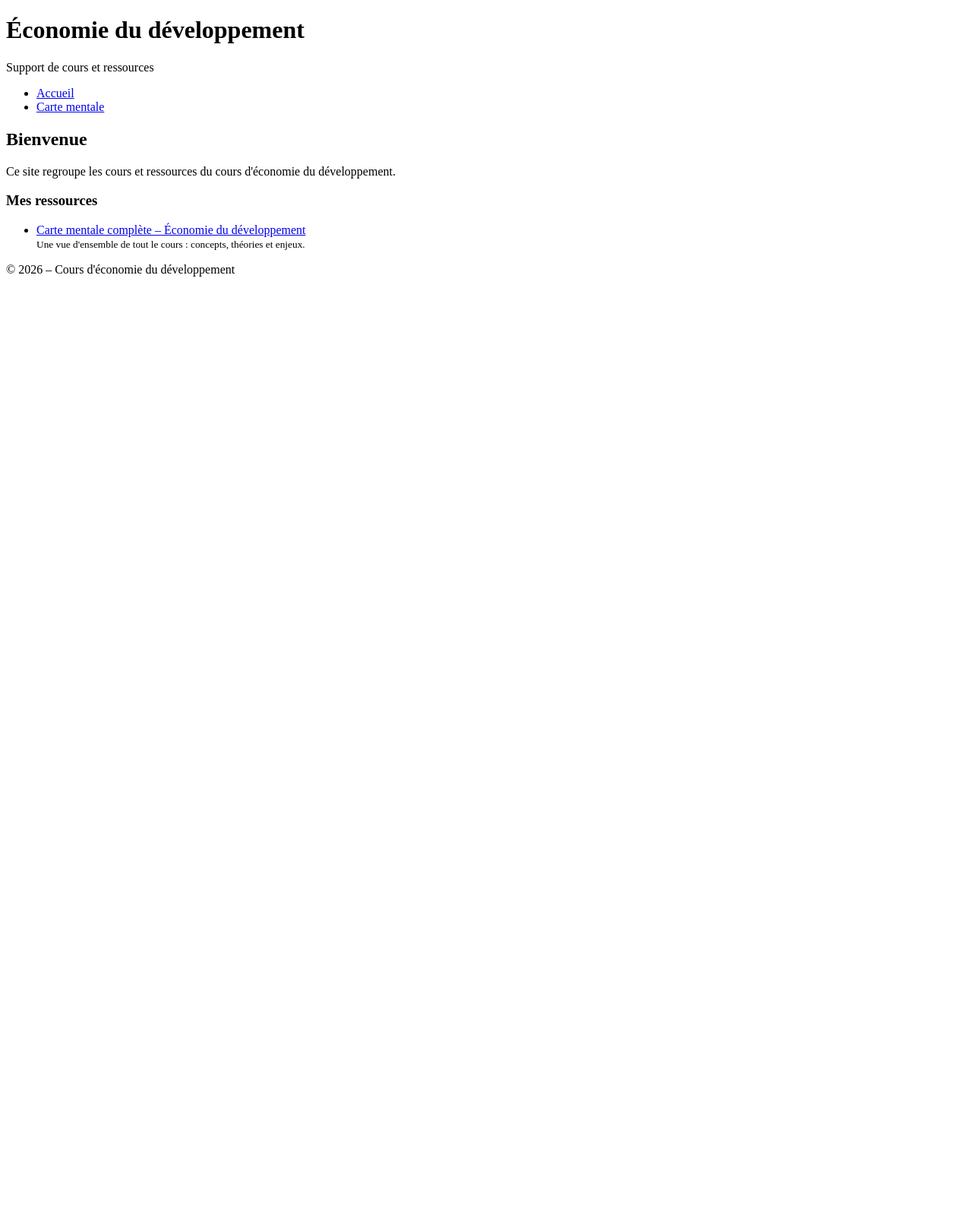
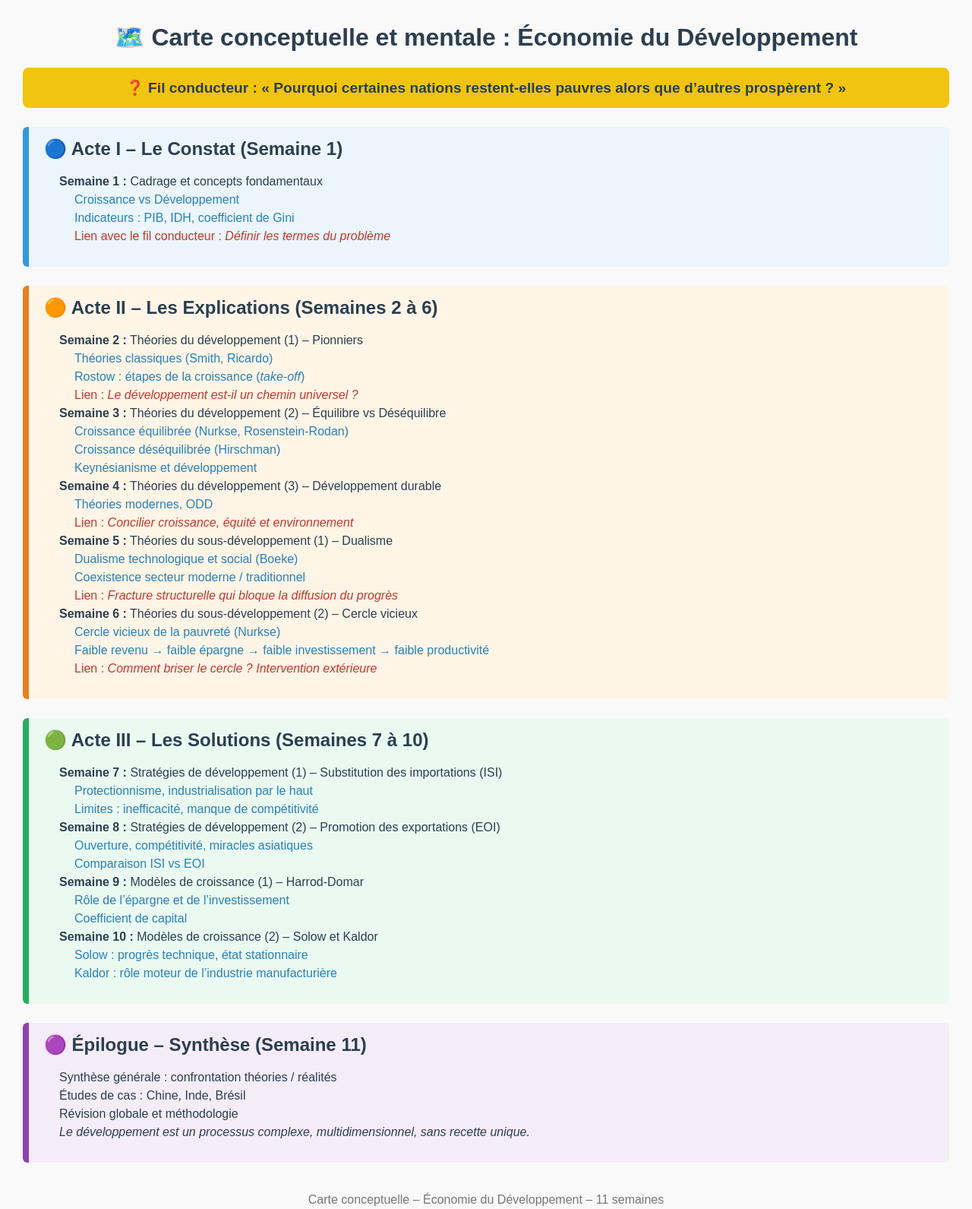
Before and after one commit to ahmedkabene-design/cours-economie-developpement, a plain HTML site: page index.html in a window 1280 px wide. Shown: the whole page at 76% size. Before the commit the page ends 800 px from the top, so only its background shows below. Drawn offline with Linux system fonts and the light colour scheme.

Commit message:
Update index.html

```diff
--- a/index.html
+++ b/index.html
@@ -1,37 +1,134 @@
 <!DOCTYPE html>
 <html lang="fr">
 <head>
-  <meta charset="UTF-8">
-  <title>Économie du développement - Cours</title>
+<meta charset="UTF-8">
+<title>Carte conceptuelle - Économie du Développement</title>
+<style>
+  body { font-family: Arial, sans-serif; margin: 30px; background: #f9f9f9; color: #2c3e50; }
+  h1 { text-align: center; color: #2c3e50; }
+  .fil { background: #f1c40f; padding: 15px; border-radius: 8px; text-align: center; font-weight: bold; margin: 20px 0; font-size: 1.2em; }
+  .acte { margin: 25px 0; padding: 15px 20px; border-left: 8px solid; border-radius: 6px; }
+  .acte1 { border-color: #3498db; background: #ebf5fb; }
+  .acte2 { border-color: #e67e22; background: #fef5e7; }
+  .acte3 { border-color: #27ae60; background: #eafaf1; }
+  .epilogue { border-color: #8e44ad; background: #f4ecf7; }
+  h2 { margin-top: 0; }
+  ul { list-style-type: none; padding-left: 20px; }
+  li { margin: 6px 0; }
+  .semaine { font-weight: bold; color: #2c3e50; }
+  .concept { color: #2980b9; }
+  .auteurs { font-style: italic; color: #555; }
+  .lien { color: #c0392b; font-weight: 500; }
+</style>
 </head>
 <body>
-  <header>
-    <h1>Économie du développement</h1>
-    <p>Support de cours et ressources</p>
-  </header>
 
-  <nav>
-    <ul>
-      <li><a href="index.html">Accueil</a></li>
-      <li><a href="Contenu/Carte_mentale.html">Carte mentale</a></li>
-    </ul>
-  </nav>
+<h1>🗺️ Carte conceptuelle et mentale : Économie du Développement</h1>
 
-  <main>
-    <h2>Bienvenue</h2>
-    <p>Ce site regroupe les cours et ressources du cours d'économie du développement.</p>
+<div class="fil">
+  ❓ Fil conducteur : « Pourquoi certaines nations restent-elles pauvres alors que d’autres prospèrent ? »
+</div>
 
-    <h3>Mes ressources</h3>
-    <ul>
-      <li>
-        <a href="Contenu/Carte_mentale.html">Carte mentale complète – Économie du développement</a><br>
-        <small>Une vue d'ensemble de tout le cours : concepts, théories et enjeux.</small>
-      </li>
-    </ul>
-  </main>
+<!-- ACTE I -->
+<div class="acte acte1">
+  <h2>🔵 Acte I – Le Constat (Semaine 1)</h2>
+  <ul>
+    <li><span class="semaine">Semaine 1 :</span> Cadrage et concepts fondamentaux
+      <ul>
+        <li class="concept">Croissance vs Développement</li>
+        <li class="concept">Indicateurs : PIB, IDH, coefficient de Gini</li>
+        <li class="lien">Lien avec le fil conducteur : <em>Définir les termes du problème</em></li>
+      </ul>
+    </li>
+  </ul>
+</div>
 
-  <footer>
-    <p>© 2026 – Cours d'économie du développement</p>
-  </footer>
+<!-- ACTE II -->
+<div class="acte acte2">
+  <h2>🟠 Acte II – Les Explications (Semaines 2 à 6)</h2>
+  <ul>
+    <li><span class="semaine">Semaine 2 :</span> Théories du développement (1) – Pionniers
+      <ul>
+        <li class="concept">Théories classiques (Smith, Ricardo)</li>
+        <li class="concept">Rostow : étapes de la croissance (<em>take-off</em>)</li>
+        <li class="lien">Lien : <em>Le développement est-il un chemin universel ?</em></li>
+      </ul>
+    </li>
+    <li><span class="semaine">Semaine 3 :</span> Théories du développement (2) – Équilibre vs Déséquilibre
+      <ul>
+        <li class="concept">Croissance équilibrée (Nurkse, Rosenstein-Rodan)</li>
+        <li class="concept">Croissance déséquilibrée (Hirschman)</li>
+        <li class="concept">Keynésianisme et développement</li>
+      </ul>
+    </li>
+    <li><span class="semaine">Semaine 4 :</span> Théories du développement (3) – Développement durable
+      <ul>
+        <li class="concept">Théories modernes, ODD</li>
+        <li class="lien">Lien : <em>Concilier croissance, équité et environnement</em></li>
+      </ul>
+    </li>
+    <li><span class="semaine">Semaine 5 :</span> Théories du sous-développement (1) – Dualisme
+      <ul>
+        <li class="concept">Dualisme technologique et social (Boeke)</li>
+        <li class="concept">Coexistence secteur moderne / traditionnel</li>
+        <li class="lien">Lien : <em>Fracture structurelle qui bloque la diffusion du progrès</em></li>
+      </ul>
+    </li>
+    <li><span class="semaine">Semaine 6 :</span> Théories du sous-développement (2) – Cercle vicieux
+      <ul>
+        <li class="concept">Cercle vicieux de la pauvreté (Nurkse)</li>
+        <li class="concept">Faible revenu → faible épargne → faible investissement → faible productivité</li>
+        <li class="lien">Lien : <em>Comment briser le cercle ? Intervention extérieure</em></li>
+      </ul>
+    </li>
+  </ul>
+</div>
+
+<!-- ACTE III -->
+<div class="acte acte3">
+  <h2>🟢 Acte III – Les Solutions (Semaines 7 à 10)</h2>
+  <ul>
+    <li><span class="semaine">Semaine 7 :</span> Stratégies de développement (1) – Substitution des importations (ISI)
+      <ul>
+        <li class="concept">Protectionnisme, industrialisation par le haut</li>
+        <li class="concept">Limites : inefficacité, manque de compétitivité</li>
+      </ul>
+    </li>
+    <li><span class="semaine">Semaine 8 :</span> Stratégies de développement (2) – Promotion des exportations (EOI)
+      <ul>
+        <li class="concept">Ouverture, compétitivité, miracles asiatiques</li>
+        <li class="concept">Comparaison ISI vs EOI</li>
+      </ul>
+    </li>
+    <li><span class="semaine">Semaine 9 :</span> Modèles de croissance (1) – Harrod-Domar
+      <ul>
+        <li class="concept">Rôle de l’épargne et de l’investissement</li>
+        <li class="concept">Coefficient de capital</li>
+      </ul>
+    </li>
+    <li><span class="semaine">Semaine 10 :</span> Modèles de croissance (2) – Solow et Kaldor
+      <ul>
+        <li class="concept">Solow : progrès technique, état stationnaire</li>
+        <li class="concept">Kaldor : rôle moteur de l’industrie manufacturière</li>
+      </ul>
+    </li>
+  </ul>
+</div>
+
+<!-- ÉPILOGUE -->
+<div class="acte epilogue">
+  <h2>🟣 Épilogue – Synthèse (Semaine 11)</h2>
+  <ul>
+    <li>Synthèse générale : confrontation théories / réalités</li>
+    <li>Études de cas : Chine, Inde, Brésil</li>
+    <li>Révision globale et méthodologie</li>
+    <li><em>Le développement est un processus complexe, multidimensionnel, sans recette unique.</em></li>
+  </ul>
+</div>
+
+<p style="text-align:center; margin-top:40px; color:#777;">
+  Carte conceptuelle – Économie du Développement – 11 semaines
+</p>
+
 </body>
 </html>
```
